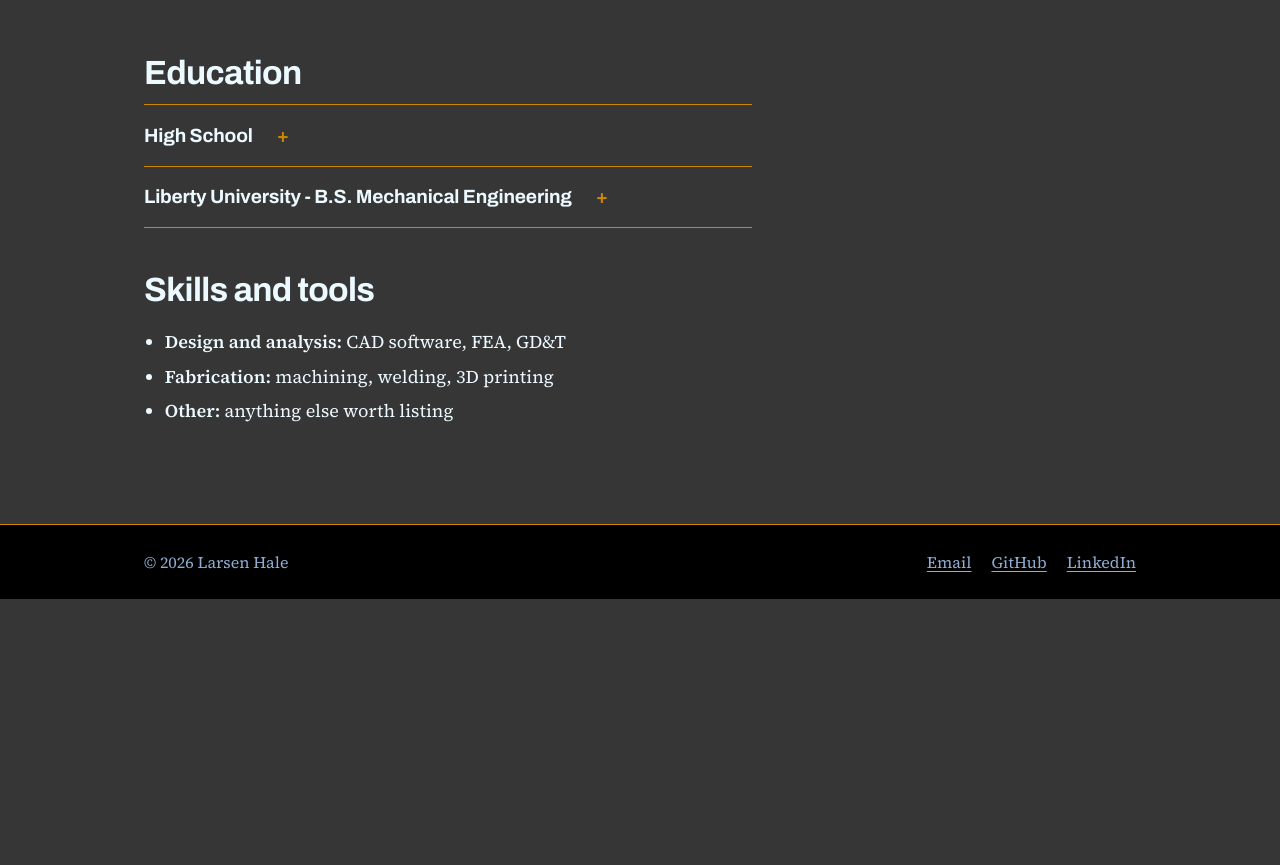
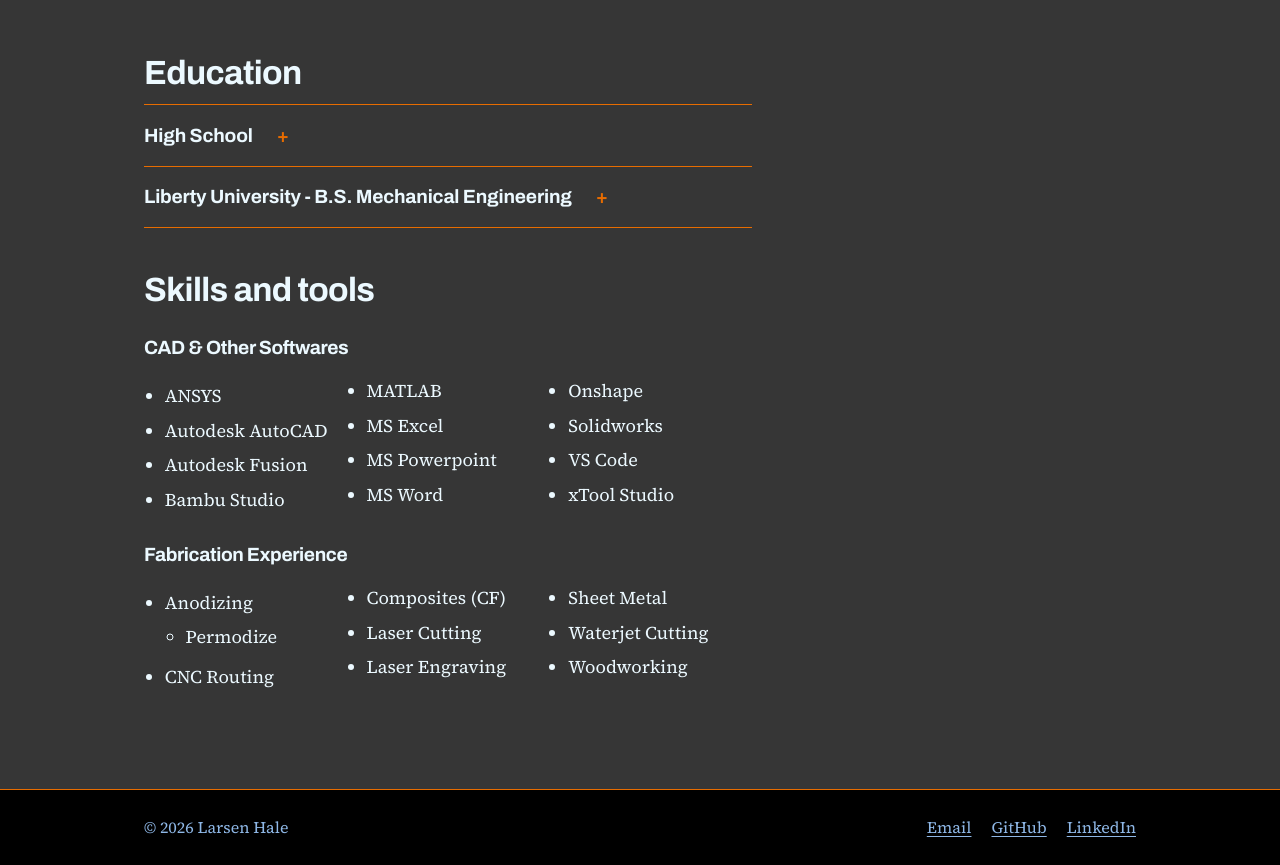
Before and after one commit to UndefeatedOrca/larsenprints1130-web.github.io, an Astro site: page /professional in a window 1280 px wide. Shown: the part 1200-2065 px from the top of the page. Before the commit the page ends 1799 px from the top, so only its background shows below. Built offline with nearby package versions, Linux system fonts and the light colour scheme; Astro itself is replaced by a stand-in of ours.

Commit message:
Refined some Aesthetic things
added a favicon to mark tabs at the top of browsers. Changed some hyperlinks too, I think.

```diff
--- a/src/content/projects/ebike.mdx
+++ b/src/content/projects/ebike.mdx
@@ -3,7 +3,7 @@
 summary: An Ebike I built over the course of a summer
 image: /images/projects/ebike/hero.webp
 date: 2025-06-01
-tags: [Pinned, Electrical]
+tags: [Pinned, Electrical. 3D printing]
 ---
 
 import Gallery from '../../components/Gallery.astro';
--- a/src/content/projects/mech-o-mat-fp.mdx
+++ b/src/content/projects/mech-o-mat-fp.mdx
@@ -3,7 +3,7 @@
 summary: Mechanics of Materials Final Project - a can crusher
 image: /images/projects/can-crusher/hero.webp
 date: 2026-03-01
-tags: [Group Project, Woodworking]
+tags: [Onshape, Group Project, Woodworking]
 ---
 
 import Gallery from '../../components/Gallery.astro';
--- a/src/content/projects/mousetrap.mdx
+++ b/src/content/projects/mousetrap.mdx
@@ -3,7 +3,7 @@
 summary: The final group project for my Intro to Engineering Fundamentals course in freshman year.
 image: /images/projects/mousetrap-car/hero.webp
 date: 2024-12-02
-tags: [Pinned, Solidworks, School, Group Project]
+tags: [Pinned, Solidworks, Group Project, 3D printing]
 ---
 
 import Gallery from '../../components/Gallery.astro';
--- a/src/content/projects/tumi-dice-sleeve.mdx
+++ b/src/content/projects/tumi-dice-sleeve.mdx
@@ -3,7 +3,7 @@
 summary: A 3D printed holder for dice or pencils or whatever, compatible with some Tumi products
 image: /images/projects/dice-sleeve/hero.webp
 date: 2024-06-20
-tags: [3D printed, D&D, Dice]
+tags: [3D printing, D&D, Dice]
 ---
 
 import Gallery from '../../components/Gallery.astro';
--- a/src/layouts/Base.astro
+++ b/src/layouts/Base.astro
@@ -21,6 +21,9 @@
     <meta name="viewport" content="width=device-width, initial-scale=1" />
     <title>{pageTitle}</title>
     <meta name="description" content={description} />
+    <link rel="icon" href="/favicon.svg" type="image/svg+xml" />
+<link rel="icon" href="/apple-touch-icon.png" sizes="180x180" />
+<link rel="apple-touch-icon" href="/apple-touch-icon.png" />
     <link rel="canonical" href={new URL(Astro.url.pathname, Astro.site)} />
     <link rel="preconnect" href="https://fonts.googleapis.com" />
     <link rel="preconnect" href="https://fonts.gstatic.com" crossorigin />
@@ -65,8 +68,8 @@
         <span>&copy; {new Date().getFullYear()} {SITE.name}</span>
         <ul>
           <li><a href={`mailto:${SITE.email}`}>Email</a></li>
-          <li><a href={SITE.github}>GitHub</a></li>
-          <li><a href={SITE.linkedin}>LinkedIn</a></li>
+          <li><a href={SITE.github} target="_blank" rel="noopener">GitHub</a></li>
+          <li><a href={SITE.linkedin} target="_blank" rel="noopener">LinkedIn</a></li>
         </ul>
       </div>
     </footer>
--- a/src/pages/professional.md
+++ b/src/pages/professional.md
@@ -7,7 +7,7 @@
 
 <a href="/resume.pdf" target="_blank" rel="noopener">Obligatory Resume Insert (PDF)</a>
 
-## Experience
+## Industry Experience
 
 <details open>
 <summary> US Anodize - Continuous Improvement and Design Internships</summary>
@@ -51,13 +51,13 @@
 <details>
 <summary> High School</summary>
 
-I graduated in 2024 from Schuylkill Valley High School. I was also working at Texas Roadhouse at the time but you likely don't really care about that.
+I graduated in 2024 from Schuylkill Valley High School (Go Panthers). I was also working at Texas Roadhouse at the time but you likely don't really care about that.
 
 I did, like, clubs and stuff but honestly that's not exactly the most important. You can see the (few) actually impressive projects I did back then on my projects page [here](https://lmhale.com/projects).
 
 Clubs (alphabetical):
 
-<div class="cols">
+<div class="sorted cols">
 
 - AV Club
 - Academic Challenge
@@ -66,6 +66,8 @@
 - Reading Olympics
 - Scientific Olympiad
 - Panthers On Parade (SVHS Theater)
+- Debate Club
+- Jazz Band
 
 </div>
 
@@ -78,14 +80,14 @@
 
 #### 2024-2028 (Lord Willing)
 
-I'm now in my Junior year of my Mechanical Engineering degree at Liberty. It's been a lot of late nights, study sessions, and getting used to worse grades, but I wouldn't trade it for anything. I am so unbelievably lucky to be in the position to learn and grow here, and my friends in and outside the school of engineering have been blessings beyond anything I could deserve.
+I'm now in my Junior year of my Mechanical Engineering degree at Liberty (Go Flames). It's been a lot of late nights, study sessions, and getting used to worse grades, but I wouldn't trade it for anything. I am so unbelievably lucky to be in the position to learn and grow here, and my friends in and outside the school of engineering have been blessings beyond anything I could deserve.
 
 So far, I've taken:
 
 <div class="cols">
 
 - Calculus 1-3 & Differential Equations
-- Physics I (also AP in high school, I got a 5)
+- Physics I (also AP in high school; I got a 5)
 - Engineering Economy
 - Technical Communication
 - Gen. Chemistry I
@@ -114,6 +116,37 @@
 
 ## Skills and tools
 
-- **Design and analysis:** CAD software, FEA, GD&T
-- **Fabrication:** machining, welding, 3D printing
-- **Other:** anything else worth listing
+### CAD & Other Softwares
+<div class="sorted cols-3">
+
+- Solidworks
+- ANSYS
+- Onshape
+- Autodesk Fusion
+- Autodesk AutoCAD
+- MS Excel
+- MS Powerpoint
+- MS Word
+- VS Code
+- MATLAB
+- Bambu Studio
+- xTool Studio
+
+
+</div>
+
+### Fabrication Experience
+
+<div class="sorted cols-3">
+
+- Woodworking
+- Laser Cutting
+- Laser Engraving
+- Sheet Metal
+- Anodizing
+   - Permodize
+- Waterjet Cutting
+- Composites (CF)
+- CNC Routing
+
+</div>
--- a/src/styles/global.css
+++ b/src/styles/global.css
@@ -2,9 +2,9 @@
   --bg: #363636;
   --paper: #000000;
   --ink: #ecf9ff;
-  --muted: #8fadd0;
-  --line: #d08700;
-  --accent: #d08700;
+  --muted: #8eb7e6;
+  --line: #e76c00;
+  --accent: var(--line);
 
   --display: 'Archivo', 'Helvetica Neue', Arial, sans-serif;
   --body: 'Source Serif 4', Georgia, 'Times New Roman', serif;
```
Also changed, not shown: public/apple-touch-icon.png (added), public/favicon.svg (added), 1 other file.
